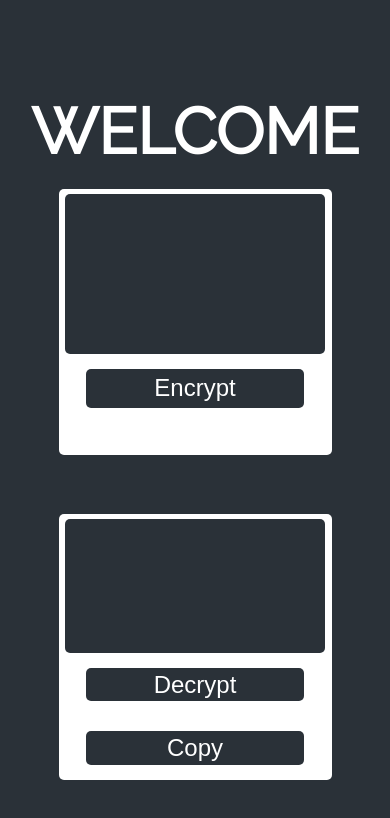
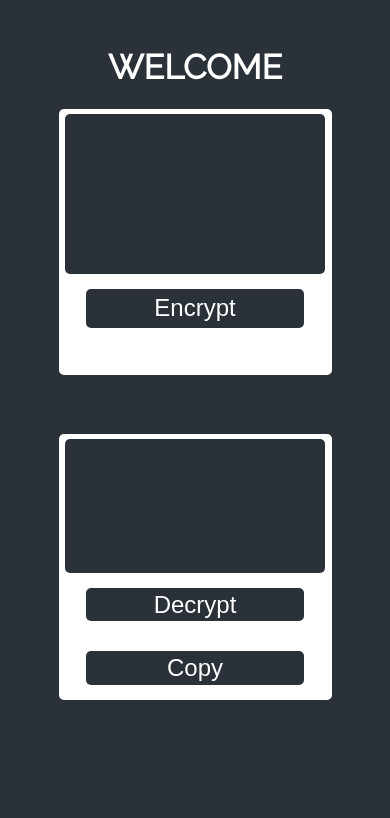
Before and after one commit to GIORGIPUNK123/Simple-Encoder, a plain HTML site: page index.html in a window 390 px wide. Drawn offline with Linux system fonts and the light colour scheme.

Commit message:
made it more mobile friendly

```diff
--- a/css/responsive.css
+++ b/css/responsive.css
@@ -2,4 +2,13 @@
   button {
     width: 80%;
   }
+  h1 {
+    margin-top: 50px;
+    font-size: 34px;
+  }
 }
+@media (max-height: 600px) {
+  button {
+    font-size: 18px;
+  }
+}
```
